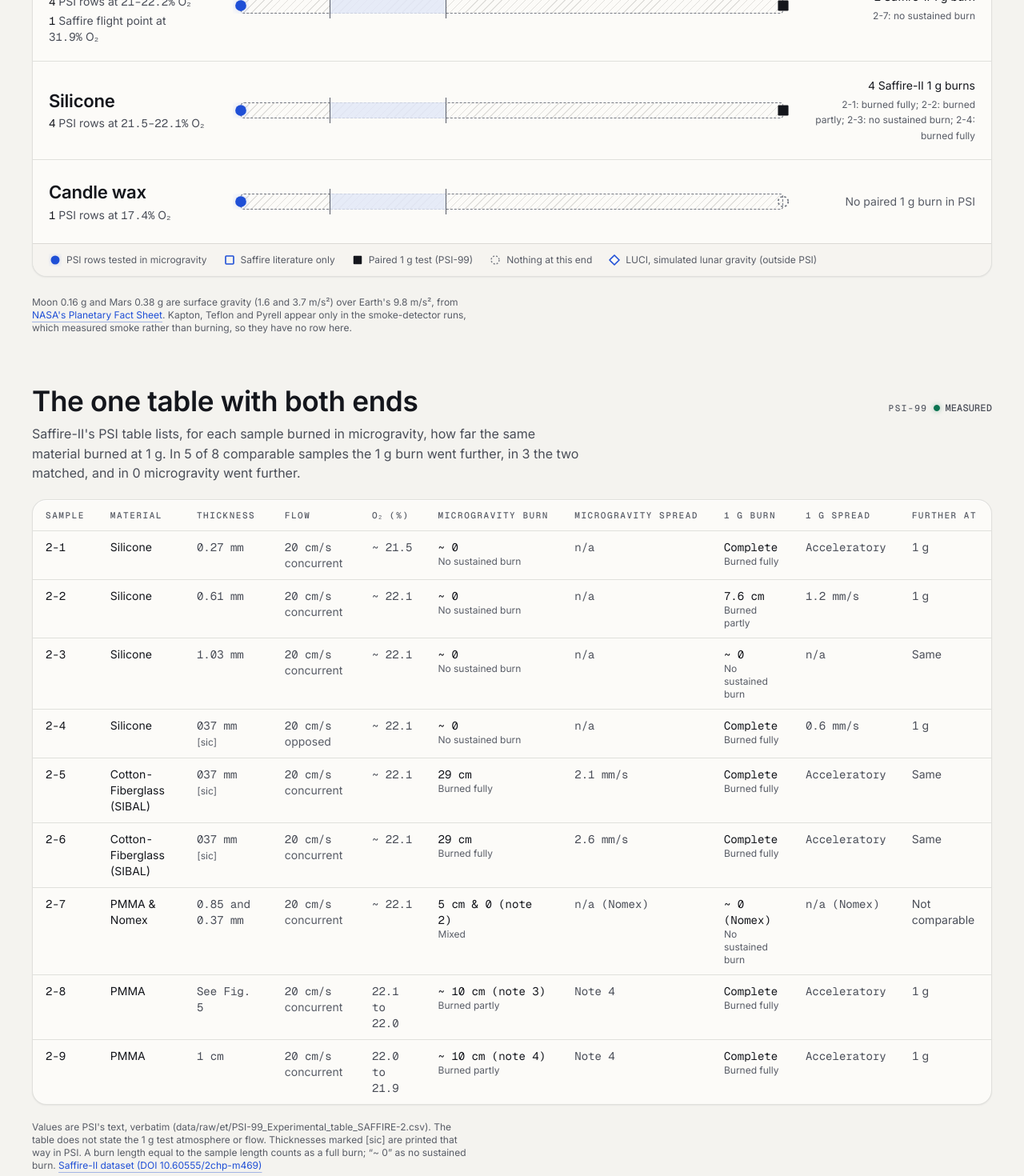
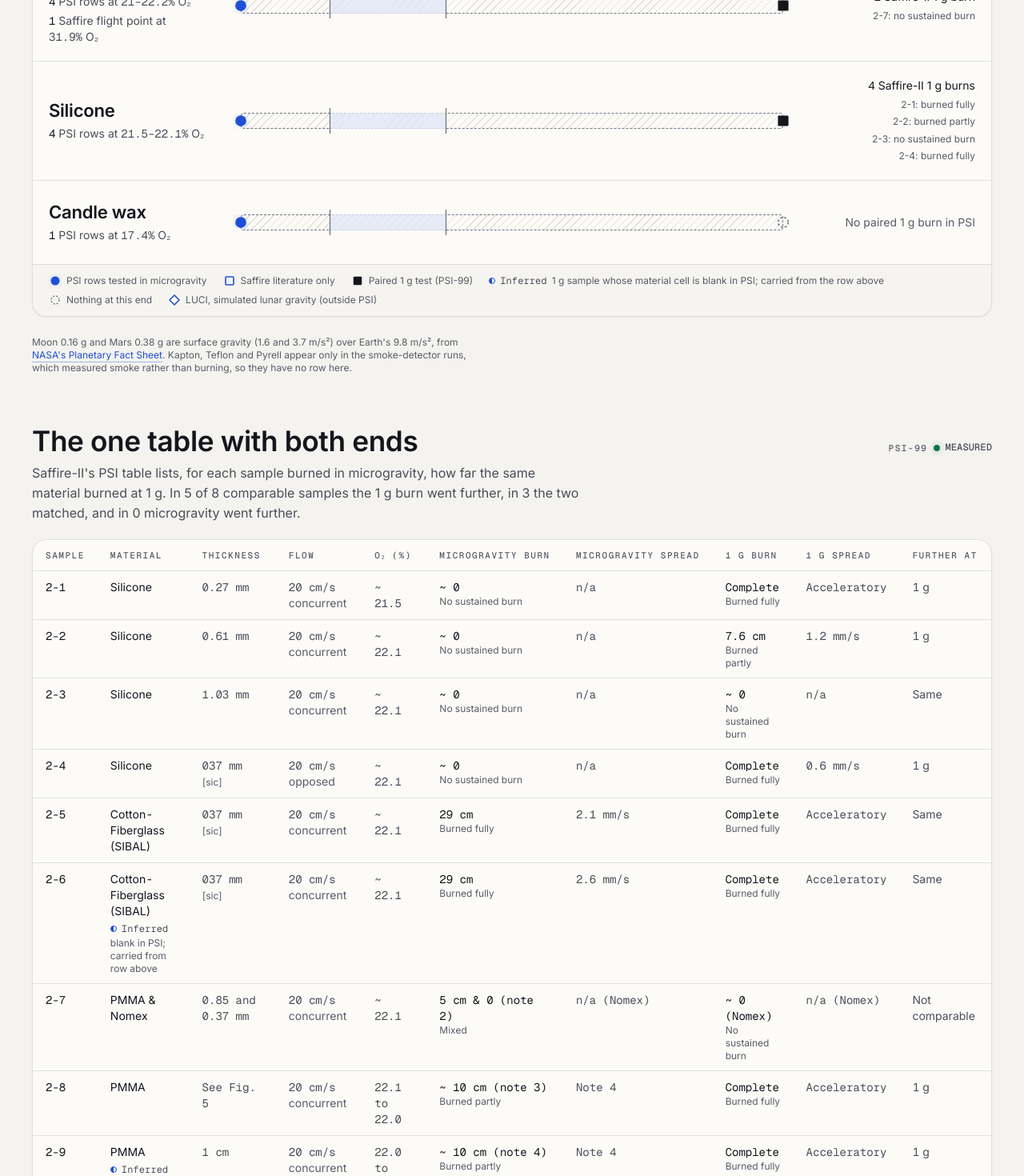
Before and after one commit to MaanavKrishna/HALO, a Next.js app in the folder web/: page /gravity in a window 1280 px wide. Shown: the part 1380-2850 px from the top of the page at 80% size. Built offline with nearby package versions, Linux system fonts and the light colour scheme; no server answers.

Commit message:
fix(web): mark Saffire-II materials carried from the row above as inferred
PSI leaves the material cell blank for samples 2-6 and 2-9. The gravity table and the per-material 1 g column now badge those as inferred, and the verbatim note excludes them.

```diff
--- a/web/src/app/gravity/page.tsx
+++ b/web/src/app/gravity/page.tsx
@@ -84,10 +84,9 @@ export default function GravityPage() {
             <ul>
               {bounds.map((b) => {
                 const micro = b.psiRows > 0 ? "psi" : b.litPoints > 0 ? "lit" : "none";
-                const oneGText = b.oneG.length
-                  ? b.oneG.map((p) => `${p.sample}: ${BURN_LABEL[p.oneG].toLowerCase()}`).join("; ")
-                  : null;
-                const label = `${b.label}: microgravity ${micro === "none" ? "no evidence" : `${b.psiRows} PSI rows and ${b.litPoints} Saffire points`}; Moon and Mars untested in PSI${b.luci ? "; LUCI burned it in simulated lunar gravity, results outside PSI" : ""}; 1 g ${b.oneG.length ? `${b.oneG.length} Saffire-II pairs` : "no paired test in PSI"}.`;
+                const oneGText = b.oneG.length > 0;
+                const inheritedOneG = b.oneG.filter((p) => p.materialFromPrevious).map((p) => p.sample);
+                const label = `${b.label}: microgravity ${micro === "none" ? "no evidence" : `${b.psiRows} PSI rows and ${b.litPoints} Saffire points`}; Moon and Mars untested in PSI${b.luci ? "; LUCI burned it in simulated lunar gravity, results outside PSI" : ""}; 1 g ${b.oneG.length ? `${b.oneG.length} Saffire-II pairs${inheritedOneG.length ? ` (material of ${inheritedOneG.join(", ")} inferred: blank in PSI)` : ""}` : "no paired test in PSI"}.`;
                 return (
                   <li key={b.id} className="grid gap-4 border-b border-line px-5 py-5 last:border-b-0 md:grid-cols-[minmax(0,13rem)_minmax(0,1fr)_minmax(0,13rem)] md:items-center md:gap-6">
                     <div className="flex flex-col gap-1">
@@ -121,7 +120,21 @@ export default function GravityPage() {
                           <p className="text-sm text-fg">
                             <span className="font-mono">{b.oneG.length}</span> Saffire-II 1 g {b.oneG.length === 1 ? "burn" : "burns"}
                           </p>
-                          <p className="text-xs leading-relaxed text-fg-3">{oneGText}</p>
+                          <ul className="flex flex-col gap-0.5 text-xs leading-relaxed text-fg-3 md:items-end">
+                            {b.oneG.map((p) => (
+                              <li key={p.sample} className="flex flex-wrap items-center gap-x-2 md:justify-end">
+                                <span>
+                                  {p.sample}: {BURN_LABEL[p.oneG].toLowerCase()}
+                                </span>
+                                {p.materialFromPrevious && (
+                                  <span className="inline-flex items-center gap-1">
+                                    <ProvenanceBadge provenance="inferred" className="text-[0.6875rem]" />
+                                    <span className="sr-only">material blank in PSI, carried from the row above</span>
+                                  </span>
+                                )}
+                              </li>
+                            ))}
+                          </ul>
                         </>
                       ) : (
                         <p className="text-sm text-fg-3">No paired 1 g burn in PSI</p>
@@ -135,6 +148,7 @@ export default function GravityPage() {
               <span className="inline-flex items-center gap-1.5"><StripMarker kind="psi" /> PSI rows tested in microgravity</span>
               <span className="inline-flex items-center gap-1.5"><StripMarker kind="lit" /> Saffire literature only</span>
               <span className="inline-flex items-center gap-1.5"><StripMarker kind="oneg" /> Paired 1 g test (PSI-99)</span>
+              <span className="inline-flex items-center gap-1.5"><ProvenanceBadge provenance="inferred" /> 1 g sample whose material cell is blank in PSI; carried from the row above</span>
               <span className="inline-flex items-center gap-1.5"><StripMarker kind="none" /> Nothing at this end</span>
               <span className="inline-flex items-center gap-1.5"><StripMarker kind="luci" /> LUCI, simulated lunar gravity (outside PSI)</span>
             </div>
@@ -155,7 +169,7 @@ export default function GravityPage() {
           />
           <div className="relative overflow-x-auto rounded-[var(--radius-lg)] border border-line bg-surface-1 shadow-[var(--inner-highlight),var(--elev-1)]" tabIndex={0} role="region" aria-label="Saffire-II microgravity and 1 g burns">
             <table className="w-full min-w-[52rem] border-collapse text-sm">
-              <caption className="sr-only">Saffire-II samples: microgravity burn and spread next to the 1 g burn and spread, verbatim from the PSI-99 table</caption>
+              <caption className="sr-only">Saffire-II samples: microgravity burn and spread next to the 1 g burn and spread, verbatim from the PSI-99 table except materials marked inferred</caption>
               <thead>
                 <tr className="border-b border-line">
                   {["Sample", "Material", "Thickness", "Flow", "O₂ (%)", "Microgravity burn", "Microgravity spread", "1 g burn", "1 g spread", "Further at"].map((h) => (
@@ -169,7 +183,15 @@ export default function GravityPage() {
                 {pairs.map((p) => (
                   <tr key={p.sample} className="border-b border-line align-top last:border-b-0">
                     <td className="px-4 py-2.5 font-mono text-fg">{p.sample}</td>
-                    <td className="px-4 py-2.5 text-fg">{p.material}</td>
+                    <td className="px-4 py-2.5 text-fg">
+                      {p.material}
+                      {p.materialFromPrevious && (
+                        <span className="mt-1 flex flex-wrap items-center gap-x-2 gap-y-0.5 text-xs text-fg-3">
+                          <ProvenanceBadge provenance="inferred" />
+                          blank in PSI; carried from row above
+                        </span>
+                      )}
+                    </td>
                     <td className="px-4 py-2.5 font-mono text-fg-2">
                       {p.thickness}
                       {/^0\d/.test(p.thickness) && <span className="font-sans text-xs text-fg-3"> [sic]</span>}
@@ -197,7 +219,7 @@ export default function GravityPage() {
             </table>
           </div>
           <p className="max-w-[72ch] text-xs text-fg-3">
-            Values are PSI&apos;s text, verbatim ({PSI99_SOURCE_FILE}). The table does not state the 1 g test atmosphere or flow. Thicknesses marked [sic] are printed that way in PSI. A burn length equal to
+            Values are PSI&apos;s text, verbatim ({PSI99_SOURCE_FILE}), except materials marked inferred: PSI leaves those cells blank and HALO carries the material from the row above. The table does not state the 1 g test atmosphere or flow. Thicknesses marked [sic] are printed that way in PSI. A burn length equal to
             the sample length counts as a full burn; &ldquo;~ 0&rdquo; as no sustained burn.{" "}
             {saffire2 && doiUrl(saffire2.datasetDoi) && <ExternalLink href={doiUrl(saffire2.datasetDoi)!}>Saffire-II dataset (DOI {saffire2.datasetDoi})</ExternalLink>}
           </p>
--- a/web/src/components/gravity/gravity.ts
+++ b/web/src/components/gravity/gravity.ts
@@ -30,7 +30,10 @@ const RANK: Record<'none' | 'partial' | 'complete', number> = { none: 0, partial
 
 export interface SaffirePair {
   sample: string;
+  /** The material: PSI's cell, or the row above's when PSI left the cell blank (see materialFromPrevious). */
   material: string;
+  /** PSI's material cell is blank; HALO carried the material from the row above (an inference, not PSI text). */
+  materialFromPrevious: boolean;
   thickness: string;
   flowDirection: string;
   o2: string;
@@ -87,6 +90,7 @@ export function parseSaffireII(csv: string = PSI99_CSV): SaffirePair[] {
   for (const line of lines.slice(1)) {
     const c = splitCsvLine(line);
     if (!/^\d+-\d+$/.test(c[0] ?? '')) continue;
+    const materialFromPrevious = !c[1] && !!lastMaterial;
     const material = c[1] || lastMaterial;
     lastMaterial = material;
     const micro = classifyBurn(c[11] ?? '', c[3] ?? '');
@@ -100,6 +104,7 @@ export function parseSaffireII(csv: string = PSI99_CSV): SaffirePair[] {
     out.push({
       sample: c[0],
       material,
+      materialFromPrevious,
       thickness: c[2] ?? '',
       sampleLength: c[3] ?? '',
       flow: c[5] ?? '',
```
Also changed, not shown: 1 other file (tests, documents, lock files or other folders).
